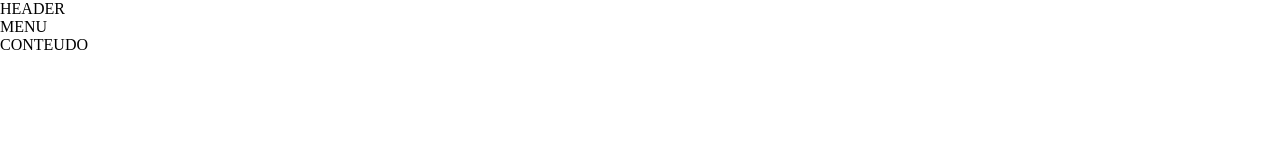
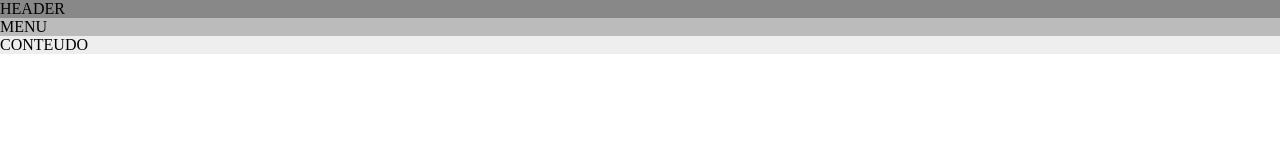
Before and after one commit to bernardsawc/cautious-telegram, a plain HTML site: page index.html in a window 1280 px wide. Drawn offline with Linux system fonts and the light colour scheme.

Commit message:
Update index.html

```diff
--- a/index.html
+++ b/index.html
@@ -7,15 +7,15 @@
 	}
 	#header
 	{
-	  background-colour:#888;
+	  background-color:#888;
 	}
 	#menu
 	{
-	  background-colour:#bbb;
+	  background-color:#bbb;
 	}
 	#conteudo
 	{
-	  background-colour:#eee;
+	  background-color:#eee;
 	}
 
   </style>
```
